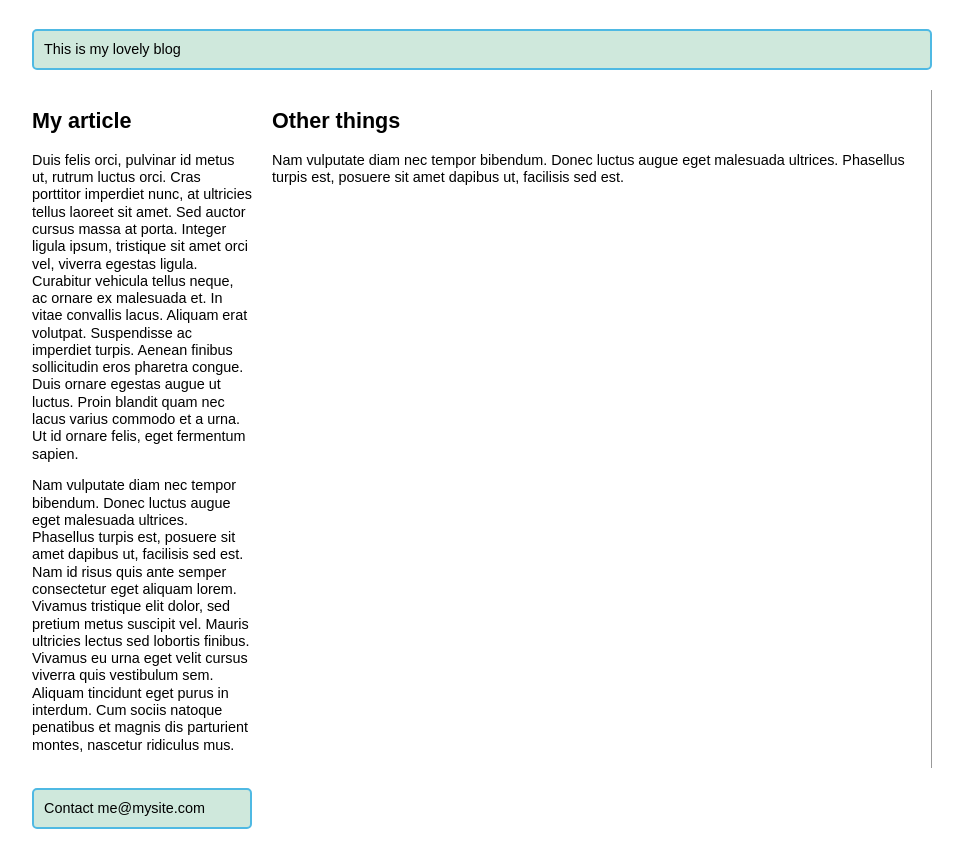
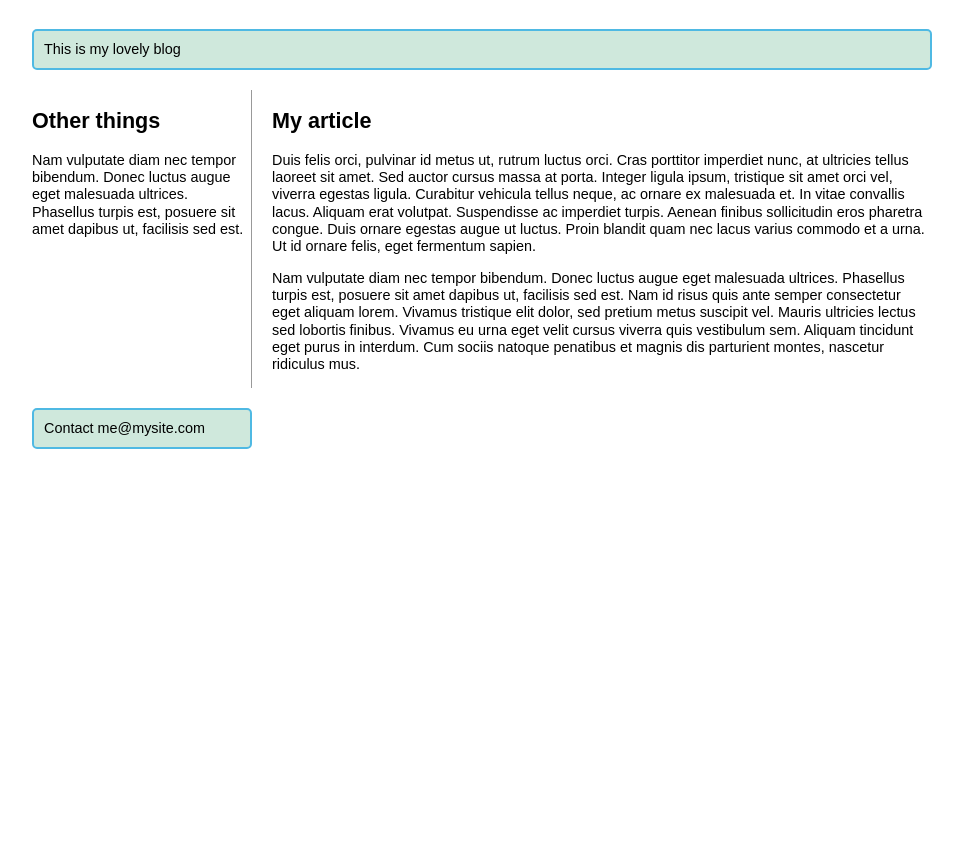
Before and after one commit to Gitthuma/grid-positioning-with-grid-template-area, a plain HTML site: page index.html in a window 1280 px wide. Shown: the whole page, without its empty margins (158-1121 px from the left). After the commit the page ends 800 px from the top, so only its background shows below. Drawn offline with Linux system fonts and the light colour scheme.

Commit message:
Applied grid-area styling to the article element

```diff
--- a/css/style.css
+++ b/css/style.css
@@ -36,3 +36,7 @@ aside {
 header {
   grid-area: header;
 }
+
+article {
+  grid-area: content;
+}
```
